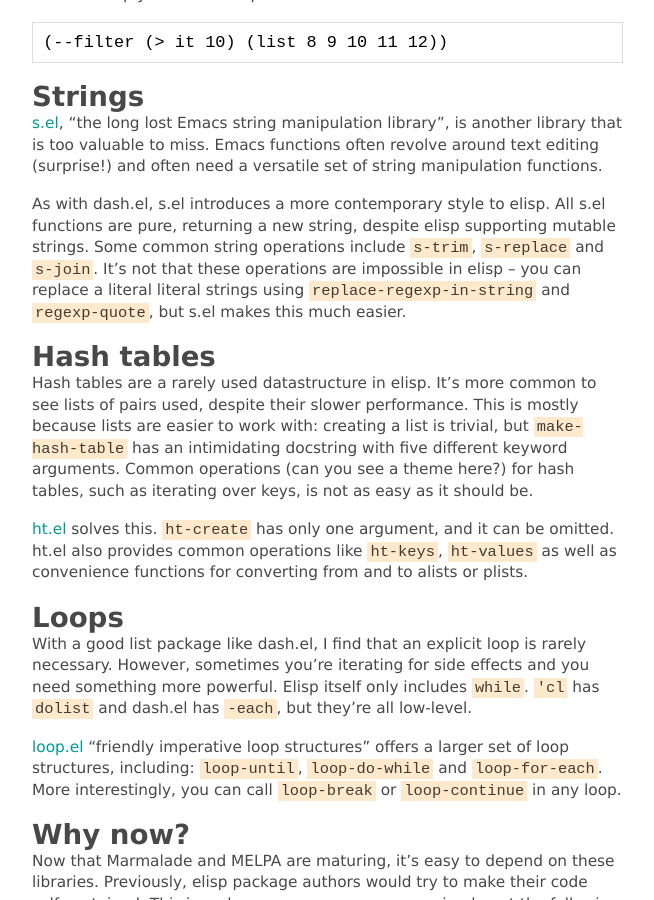
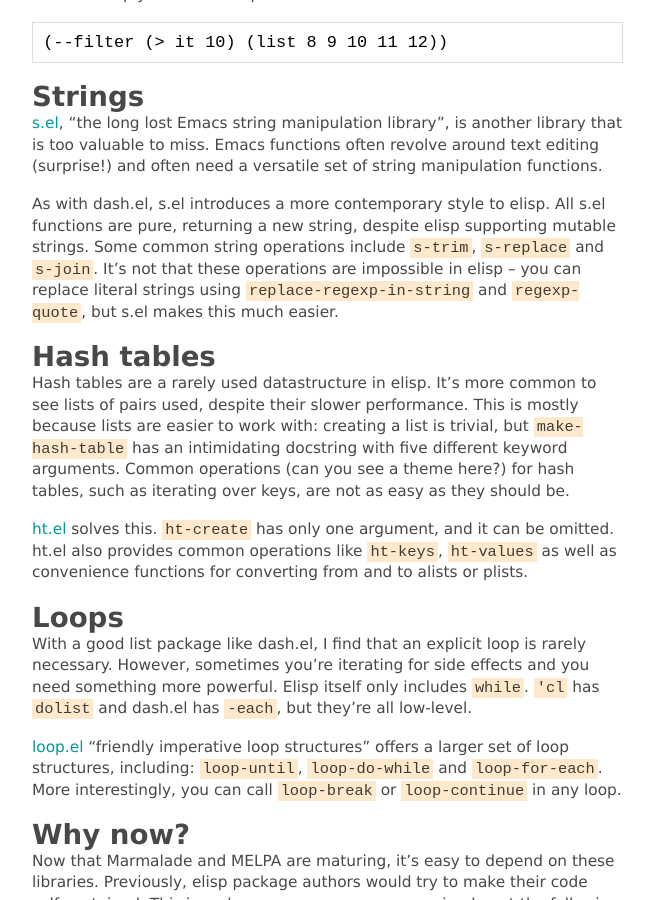
Before and after one commit to Wilfred/wilfred.github.com, a Jekyll site: the page built from _posts/2013-03-31-essential-elisp-libraries.markdown, in a window 1280 px wide and 900 px high, scrolled down 883 px. Shown: the whole window, without its empty margins (439-1093 px from the left). Built offline with Jekyll 4.4.1, drawn with Linux system fonts in a browser that asks for light colours.

Commit message:
minor grammar fixes

```diff
--- a/_posts/2013-03-31-essential-elisp-libraries.markdown
+++ b/_posts/2013-03-31-essential-elisp-libraries.markdown
@@ -48,7 +48,7 @@
 s.el functions are pure, returning a new string, despite elisp
 supporting mutable strings. Some common string operations include
 `s-trim`, `s-replace` and `s-join`. It's not that these operations are
-impossible in elisp -- you can replace a literal literal strings using
+impossible in elisp -- you can replace literal strings using
 `replace-regexp-in-string` and `regexp-quote`, but s.el makes this
 much easier.
 
@@ -58,9 +58,9 @@
 to see lists of pairs used, despite their slower performance. This is
 mostly because lists are easier to work with: creating a list is
 trivial, but `make-hash-table` has an intimidating docstring with five
-different keyword arguments. Common operations (can you see
-a theme here?) for hash tables, such as iterating over keys, is not as easy as it should
-be.
+different keyword arguments. Common operations (can you see a theme
+here?) for hash tables, such as iterating over keys, are not as easy
+as they should be.
 
 [ht.el](https://github.com/Wilfred/ht.el) solves this. `ht-create` has
 only one argument, and it can be omitted. ht.el also provides common
```
